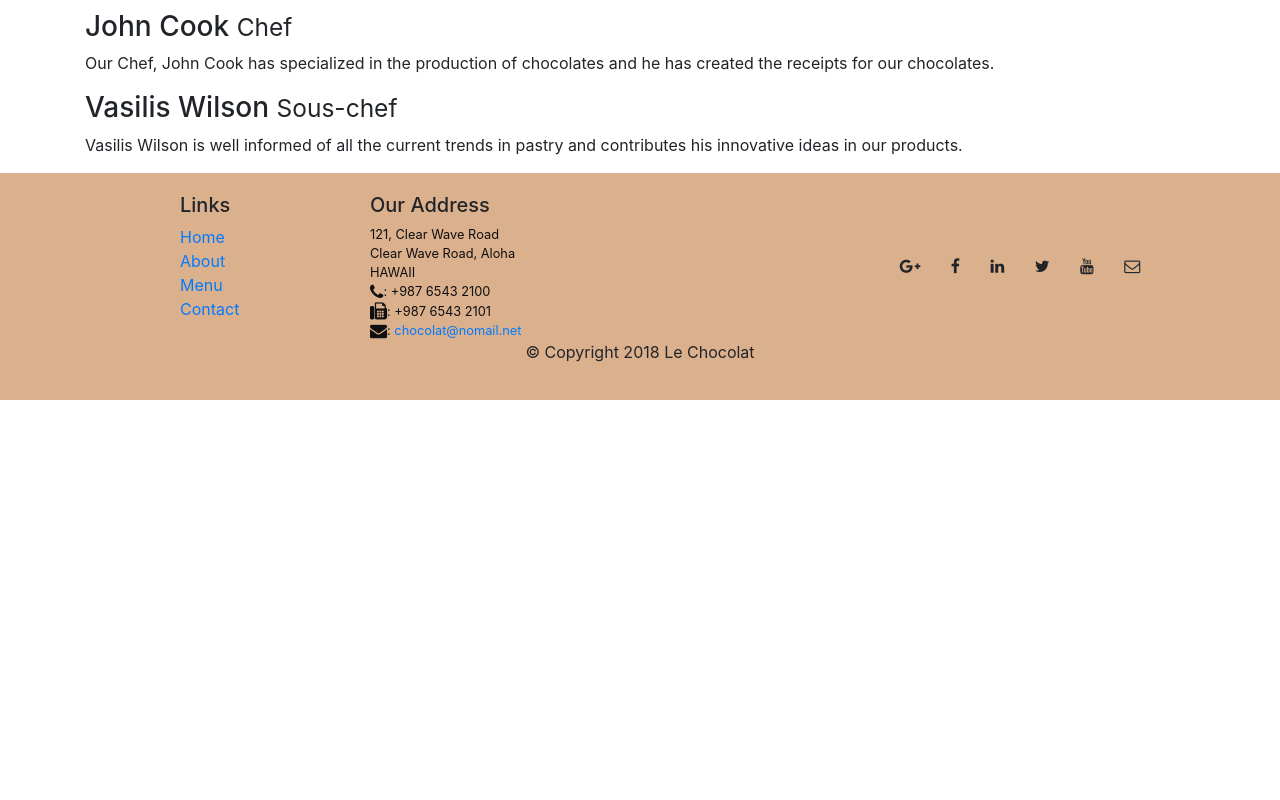
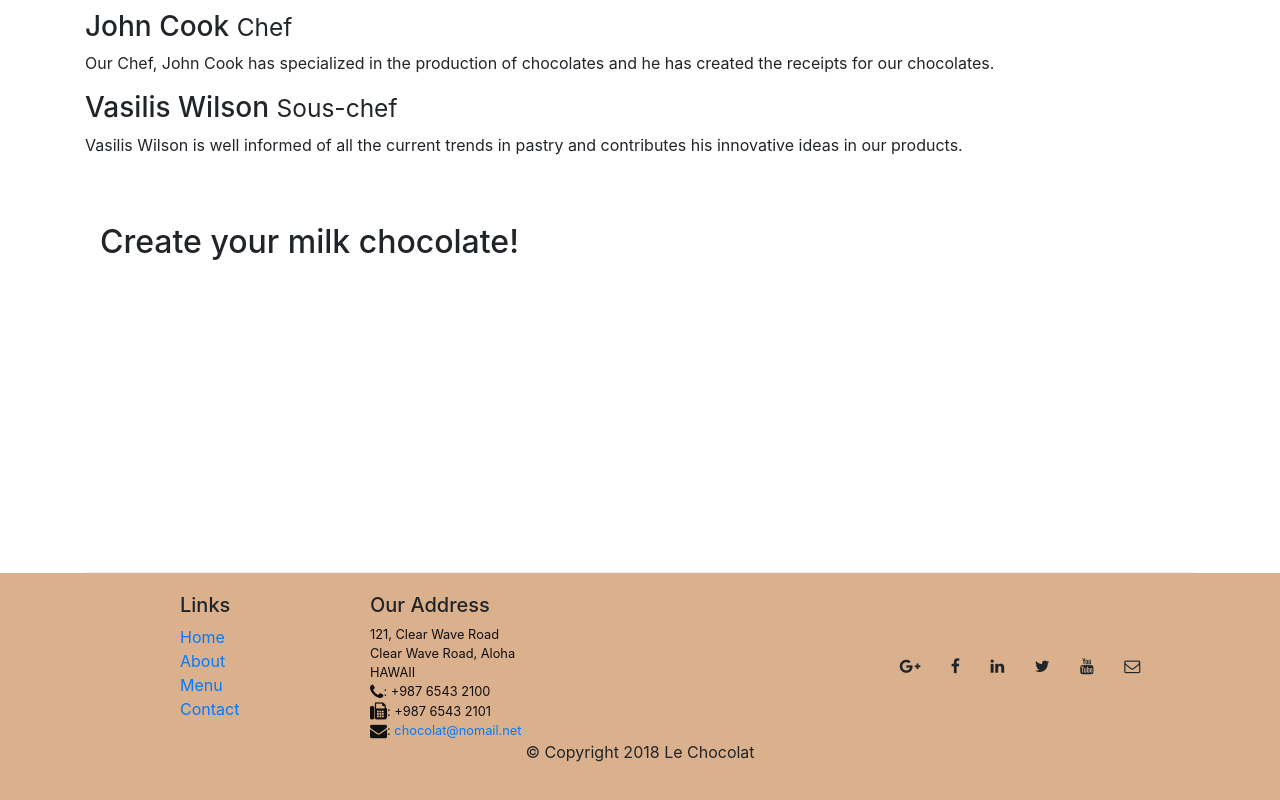
Before and after one commit to katerinadal/leChocolat, a website: page aboutus.html in a window 1280 px wide. Shown: the part 887-1687 px from the top of the page. Before the commit the page ends 1287 px from the top, so only its background shows below. Drawn offline with nearby package versions, Linux system fonts and the light colour scheme.

Commit message:
Adding Comments

```diff
--- a/aboutus.html
+++ b/aboutus.html
@@ -10,7 +10,10 @@
 
 </head>
 
+
 <body>
+
+    <!--NAVIGATION-->
     <nav class="navbar navbar-expand-md navbar-light bg-light fixed-top ">
         <div class="container">
             <a class="navbar-brand" href="#">Le Chocolat</a>
@@ -36,6 +39,7 @@
         </div>
     </nav>
 
+    <!--HEADER-->
     <header class="jumbotron">
         <div class="container">
             <div class="row row-header">
@@ -49,6 +53,8 @@
             </div>
         </div>
     </header>
+
+    <!--MAIN CONTER-->
 
     <div class="container">
         <nav aria-label="breadcrumb">
@@ -96,8 +102,17 @@
                     ideas in our products. </p>
             </div>
         </div>
+        <div class="row row-content">
+            <div class="col-12 col-sm-9">
+                <h2> Create your milk chocolate!</h2>
+            </div>
+            <div class="col-12 col-sm-3">
+            </div>
+        </div>
 
     </div>
+
+    <!--FOOTER-->
 
     <footer class="footer">
         <div class="container">
@@ -147,6 +162,7 @@
             </div>
         </div>
     </footer>
+    <!--END OF FOOTER-->
 
     <!-- jQuery first, then Tether, then Bootstrap JS. -->
     <script src="node_modules/jquery/dist/jquery.min.js"></script>
```
